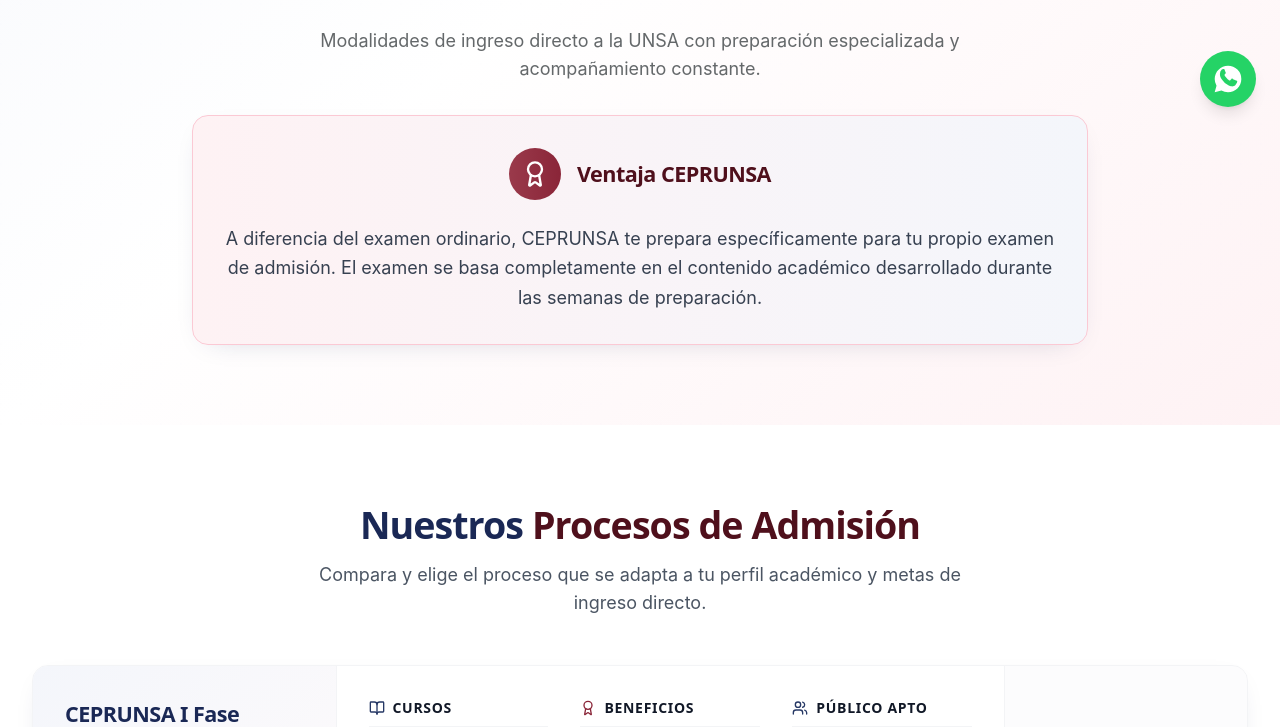
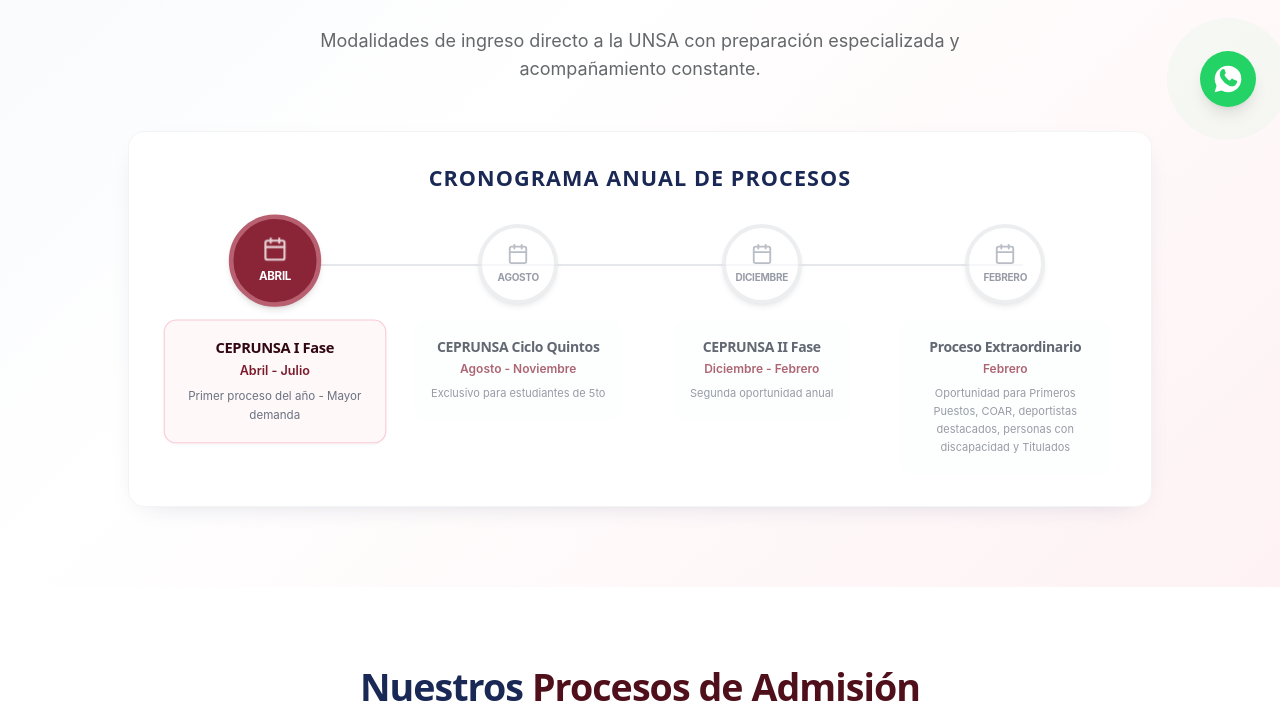
Before and after one commit to ceprunsa/ceprunsa-page, a React (Vite) app: page /procesos in a window 1280 px wide. Shown: the part 669-1396 px from the top of the page. Built offline with nearby package versions, Linux system fonts and the light colour scheme.

Commit message:
feat: move timeline on procesos page

```diff
--- a/src/pages/Processes.tsx
+++ b/src/pages/Processes.tsx
@@ -45,6 +45,15 @@
       ...prev,
       [index]: !prev[index],
     }));
+  };
+
+  const getCurrentTimelineStep = () => {
+    const month = new Date().getMonth() + 1; // 1-indexed (1 = Enero, 12 = Diciembre)
+    if (month >= 4 && month <= 7) return 0; // Abril - Julio
+    if (month >= 8 && month <= 11) return 1; // Agosto - Noviembre
+    if (month === 12 || month === 1) return 2; // Diciembre - Enero
+    if (month === 2) return 3; // Febrero
+    return 0; // default (Marzo / etc)
   };
 
   useEffect(() => {
@@ -109,21 +118,65 @@
             <p className="text-xl text-secondary-600 max-w-3xl mx-auto mb-8">
               Modalidades de ingreso directo a la UNSA con preparación especializada y acompañamiento constante.
             </p>
-            <div className="bg-gradient-to-r from-accent-50 to-primary-50 p-8 rounded-2xl border border-accent-200 max-w-4xl mx-auto shadow-soft hover:shadow-medium transition-all duration-300">
-              <div className="flex items-center justify-center mb-6">
-                <div className="bg-gradient-to-r from-accent-500 to-accent-600 p-3 rounded-full mr-4">
-                  <Award className="text-white" size={28} />
+            {/* Cronograma Anual Horizontal */}
+            <div className="max-w-5xl mx-auto mt-12 bg-white p-6 md:p-8 rounded-2xl border border-gray-100 shadow-soft">
+              <h3 className="font-heading text-lg font-bold text-primary-700 mb-8 text-center uppercase tracking-wider">
+                Cronograma Anual de Procesos
+              </h3>
+
+              <div className="relative flex flex-col md:flex-row justify-between items-center md:items-start gap-8 md:gap-4">
+                {/* Connector Line (Desktop) */}
+                <div className="absolute top-10 left-[10%] right-[10%] h-0.5 bg-gray-200 hidden md:block z-0">
+                  <div
+                    className="h-full bg-accent-600 transition-all duration-500"
+                    style={{ width: `${(getCurrentTimelineStep() / 3) * 100}%` }}
+                  />
                 </div>
-                <h3 className="font-heading text-xl font-bold text-accent-900">
-                  Ventaja CEPRUNSA
-                </h3>
+
+                {/* Timeline Items */}
+                {processTimeline.map((item, index) => {
+                  const isActive = index === getCurrentTimelineStep();
+                  return (
+                    <div
+                      key={index}
+                      className={`relative z-10 flex flex-col items-center text-center flex-1 md:px-2 transition-all duration-300 ${
+                        isActive ? "scale-105" : "opacity-70 hover:opacity-90"
+                      }`}
+                    >
+                      {/* Node Icon/Number */}
+                      <div
+                        className={`w-20 h-20 rounded-full flex flex-col items-center justify-center border-4 transition-all duration-300 mb-4 shadow-md ${
+                          isActive
+                            ? "bg-accent-600 border-accent-400 text-white shadow-glow-red scale-110"
+                            : "bg-white border-gray-200 text-gray-500 hover:border-accent-300"
+                        }`}
+                      >
+                        <Calendar size={22} className={isActive ? "text-white animate-pulse" : "text-gray-400"} />
+                        <span className="text-[10px] font-bold mt-1 uppercase tracking-tight">
+                          {item.period.split(" - ")[0]}
+                        </span>
+                      </div>
+
+                      {/* Content Card */}
+                      <div className={`p-4 rounded-xl border transition-all duration-300 ${
+                        isActive
+                          ? "bg-accent-50/50 border-accent-200 shadow-sm"
+                          : "bg-gray-50/30 border-transparent"
+                      }`}>
+                        <h4 className={`font-heading text-sm font-bold ${isActive ? "text-accent-950" : "text-gray-800"}`}>
+                          {item.title}
+                        </h4>
+                        <p className={`text-xs font-semibold mt-1 ${isActive ? "text-accent-700" : "text-accent-600"}`}>
+                          {item.period}
+                        </p>
+                        <p className="text-[11px] text-gray-500 mt-2 leading-relaxed max-w-[200px] mx-auto">
+                          {item.description}
+                        </p>
+                      </div>
+                    </div>
+                  );
+                })}
               </div>
-              <p className="text-gray-700 text-lg leading-relaxed">
-                A diferencia del examen ordinario, CEPRUNSA te prepara
-                específicamente para tu propio examen de admisión. El examen se
-                basa completamente en el contenido académico desarrollado
-                durante las semanas de preparación.
-              </p>
             </div>
           </div>
         </div>
@@ -451,54 +504,7 @@
         </div>
       </section>
 
-      {/* Process Timeline */}
-      <section className="section-padding bg-gradient-to-b from-gray-50 to-white">
-        <div className="container-custom">
-          <div className="text-center mb-12">
-            <h2 className="font-heading text-3xl md:text-4xl font-bold text-primary-700 mb-4">
-              Cronograma <span className="text-accent-900">CEPRUNSA</span>
-            </h2>
-            <p className="text-lg text-gray-600 max-w-2xl mx-auto">
-              Planifica tu preparación con nuestro cronograma anual de procesos CEPRUNSA.
-            </p>
-          </div>
 
-          <div className="relative">
-            <div className="absolute left-2 h-full w-0.5 bg-gradient-to-b from-accent-400 to-primary-400 md:left-1/2 md:-translate-x-1/2"></div>
-
-            <div className="space-y-12">
-              {processTimeline.map((process, index) => (
-                <div
-                  key={index}
-                  className={`relative flex items-center ${
-                    index % 2 === 0 ? "md:flex-row" : "md:flex-row-reverse"
-                  }`}
-                >
-                  <div
-                    className={`ml-8 w-[calc(100%-2rem)] md:ml-0 md:w-1/2 ${
-                      index % 2 === 0 ? "md:pr-8 md:text-right" : "md:pl-8 md:text-left"
-                    }`}
-                  >
-                    <div className="bg-white p-6 rounded-xl shadow-soft hover:shadow-medium transition-all duration-300 border border-gray-100">
-                      <h3 className="font-heading text-xl font-bold text-primary-700 mb-2">
-                        {process.title}
-                      </h3>
-                      <p className="text-accent-600 font-medium mb-2">
-                        {process.period}
-                      </p>
-                      <p className="text-gray-600">{process.description}</p>
-                    </div>
-                  </div>
-                  <div className="absolute left-0.5 z-10 md:relative md:left-auto">
-                    <div className="w-4 h-4 bg-gradient-to-r from-accent-500 to-primary-500 rounded-full border-4 border-white shadow-lg"></div>
-                  </div>
-                  <div className="hidden w-1/2 md:block"></div>
-                </div>
-              ))}
-            </div>
-          </div>
-        </div>
-      </section>
 
       {/* CTA Section */}
       <section className="section-padding bg-gradient-to-br from-accent-600 via-accent-700 to-accent-800 text-white relative overflow-hidden">
```
